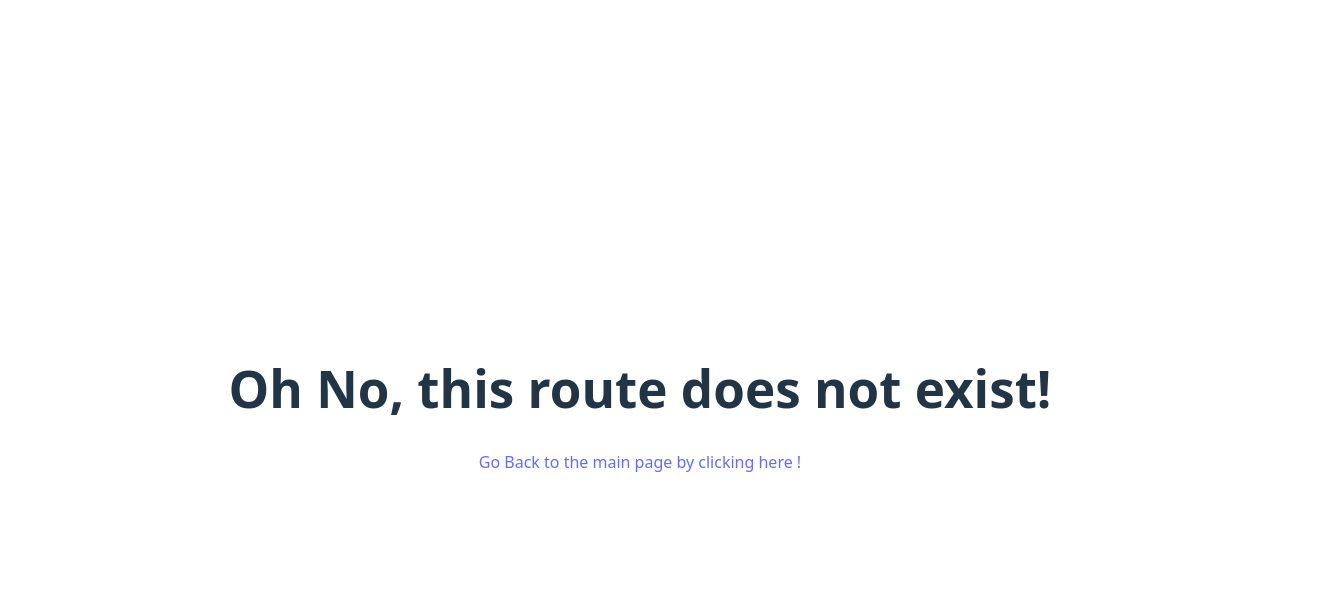
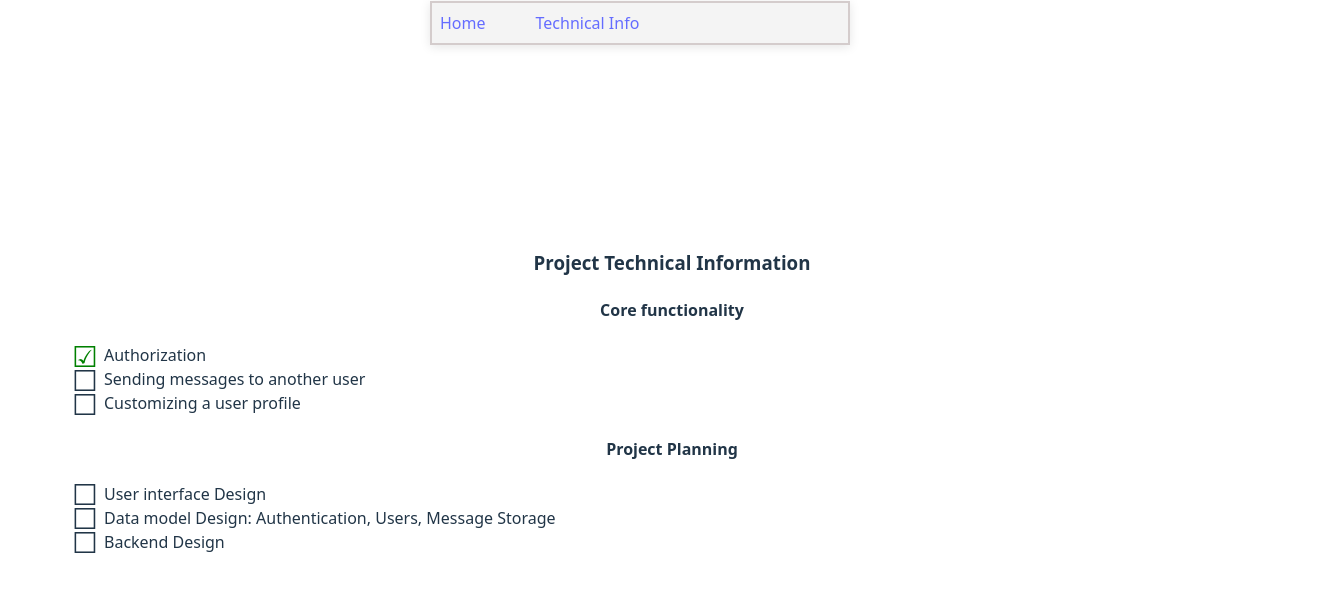
Before and after one commit to amaldevelops/messaging-app, a React (Vite) app in the folder frontend/: page /messaging-app/projectinfo in a window 1280 px wide. Shown: the top 592 px of the page, 1344 px wide, since content can reach past the window. Built offline with nearby package versions, Linux system fonts and the light colour scheme.

Commit message:
Changed url paths

```diff
--- a/frontend/src/components/MenuBar.jsx
+++ b/frontend/src/components/MenuBar.jsx
@@ -4,7 +4,7 @@ function MenuBar() {
     <>
     <div className="menuBar">
       <Link to="/messaging-app">Home</Link>
-      <Link to="projectinfo">Technical Info</Link>
+      <Link to="/messaging-app/projectinfo">Technical Info</Link>
       </div>
     </>
   );
--- a/frontend/src/routes.jsx
+++ b/frontend/src/routes.jsx
@@ -13,7 +13,7 @@ const routes = [
         errorElement: <ErrorPage />,
       },
       {
-        path:"/projectinfo",
+        path:"/messaging-app/projectinfo",
         element:<ProjectInfo/>,
         errorElement:<ErrorPage/>
       }
```
